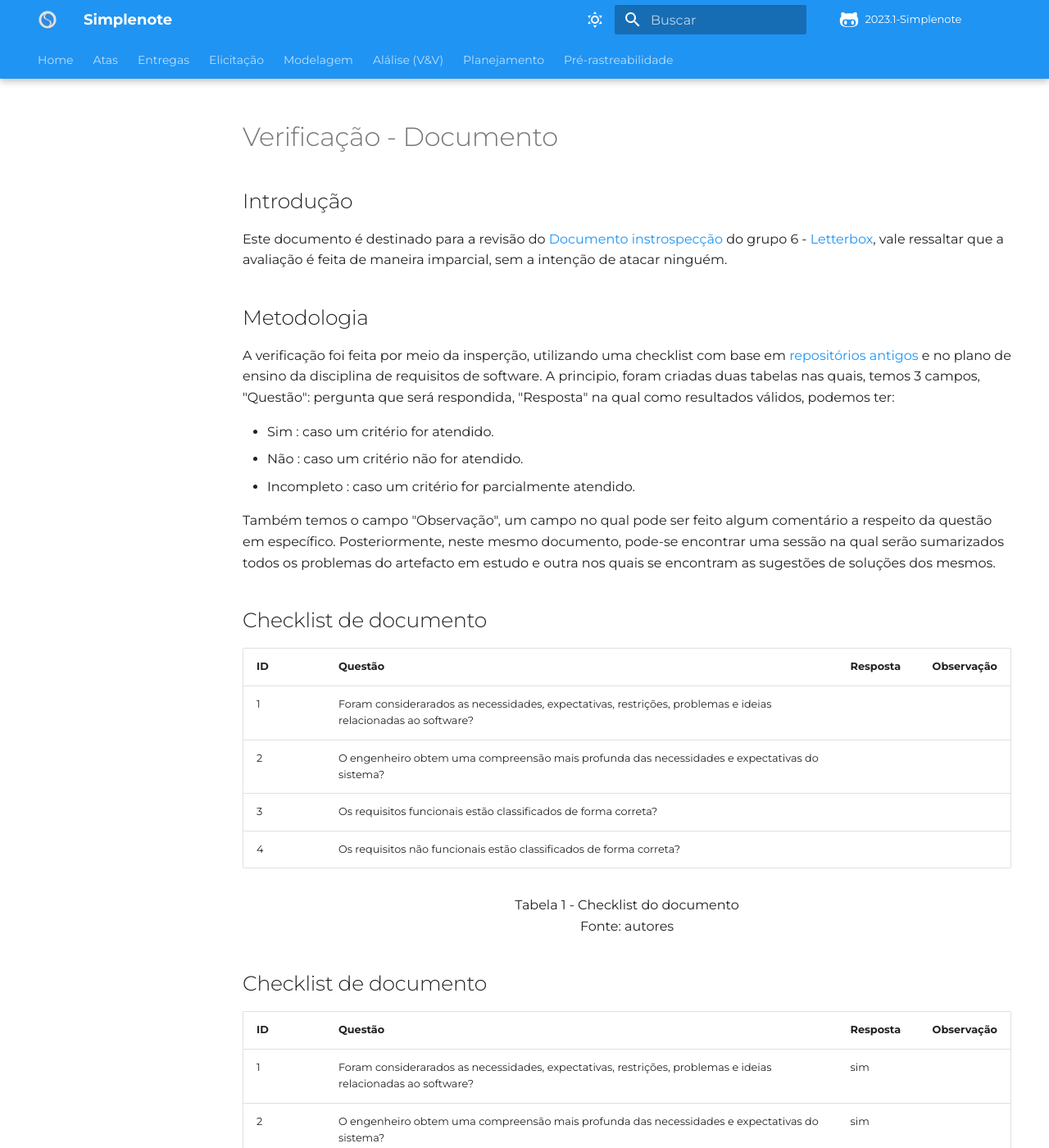
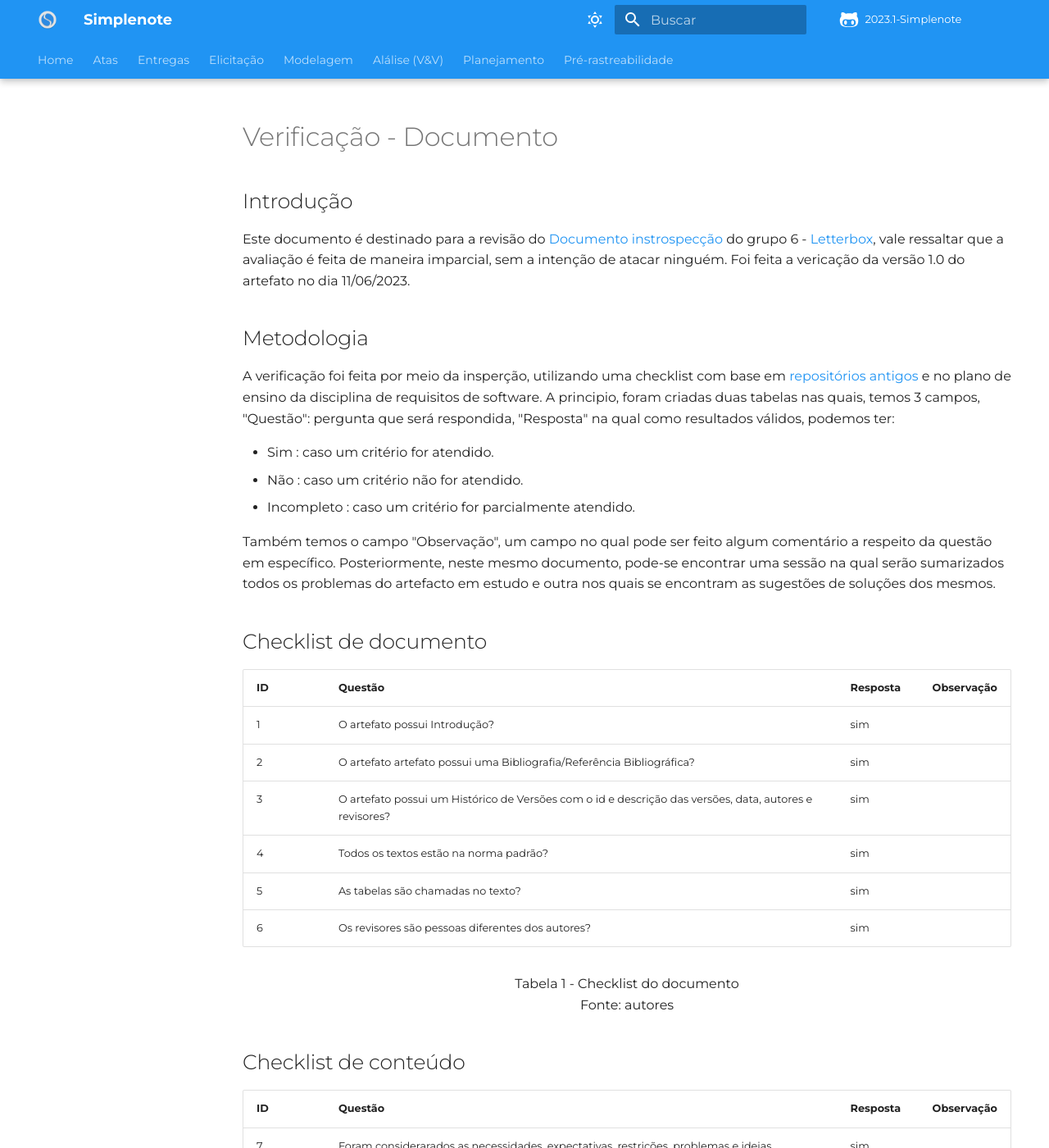
Before and after one commit to Requisitos-de-Software/2023.1-Simplenote, an MkDocs documentation site: the page built from docs/analise-grupo6/elicitacao/instrospecção.md, in a window 1280 px wide and 1400 px high. Shown: the whole window at 82% size. Built offline with MkDocs 1.6.1 and Material for MkDocs 9.7.7, drawn with Linux system fonts in a browser that asks for light colours; some web fonts are replaced; comment, search, counter and statistics services are not loaded; some of the changed text lies outside the part shown.

Commit message:
Update instrospecção.md

```diff
--- a/docs/analise-grupo6/elicitacao/instrospecção.md
+++ b/docs/analise-grupo6/elicitacao/instrospecção.md
@@ -1,7 +1,7 @@
 # Verificação - Documento
 
 ## Introdução
-Este documento é destinado para a revisão do [Documento instrospecção](https://requisitos-de-software.github.io/2023.1-Letterboxd/Elicita%C3%A7%C3%A3o/introspeccao/) do grupo 6 - [Letterbox](https://github.com/Requisitos-de-Software/2023.1-Letterboxd), vale ressaltar que a avaliação é feita de maneira imparcial, sem a intenção de atacar ninguém.
+Este documento é destinado para a revisão do [Documento instrospecção](https://requisitos-de-software.github.io/2023.1-Letterboxd/Elicita%C3%A7%C3%A3o/introspeccao/) do grupo 6 - [Letterbox](https://github.com/Requisitos-de-Software/2023.1-Letterboxd), vale ressaltar que a avaliação é feita de maneira imparcial, sem a intenção de atacar ninguém. Foi feita a vericação da versão 1.0 do artefato no dia 11/06/2023.
 
 ## Metodologia
 
@@ -15,30 +15,26 @@ Também temos o campo "Observação", um campo no qual pode ser feito algum come
 
 ## Checklist de documento
 |ID|Questão|Resposta|Observação|
-|-|-------|--------|----------|
-|1| Foram considerarados as necessidades, expectativas, restrições, problemas e ideias relacionadas ao software?     |     |          |
-|2| O engenheiro obtem uma compreensão mais profunda das necessidades e expectativas do sistema?                     |     |          |
-|3| Os requisitos funcionais estão classificados de forma correta?                                                   |     |          |
-|4| Os requisitos não funcionais estão classificados de forma correta?                                               |     |          |
-
+|--|-------|--------|----------|
+|1|O artefato possui Introdução?                                                                                |    sim    |          |
+|2|O artefato artefato possui uma Bibliografia/Referência Bibliográfica?                                        |    sim    |          |
+|3|O artefato possui um Histórico de Versões com o id e descrição das versões, data, autores e revisores?       |    sim    |          |
+|4|Todos os textos estão na norma padrão?                                                                       |    sim    |          |
+|5|As tabelas são chamadas no texto?                                                                            |    sim    |          |
+|6|Os revisores são pessoas diferentes dos autores?                                                             |    sim    |          |
 
 <p align="center"> Tabela 1 - Checklist do documento <br> Fonte: autores </p>
 
-## Checklist de documento
+## Checklist de conteúdo
 |ID|Questão|Resposta|Observação|
 |-|-------|--------|----------|
-|1| Foram considerarados as necessidades, expectativas, restrições, problemas e ideias relacionadas ao software?     |  sim   |          |
-|2| O engenheiro obtem uma compreensão mais profunda das necessidades e expectativas do sistema?                     |  sim   |          |
-|3| Os requisitos funcionais estão classificados de forma correta?                                                   |  sim   |          |
-|4| Os requisitos não funcionais estão classificados de forma correta?                                               |  sim   |          |
+|7| Foram considerarados as necessidades, expectativas, restrições, problemas e ideias relacionadas ao software?     |  sim   |          |
+|8| O engenheiro obtem uma compreensão mais profunda das necessidades e expectativas do sistema?                     |  sim   |          |
+|9| Os requisitos funcionais estão classificados de forma correta?                                                   |  sim   |          |
+|10| Os requisitos não funcionais estão classificados de forma correta?                                              |  sim   |          |
 
 <p align="center"> Tabela 2: Checklist preechido <br> Fonte: autores </p>
 
-## Observações e Problemas encontrados
-
-### ID1
-
-## Sugestões
 
 ## Bibliografia
 > [1] SERRANO, Maurício; SERRANO, Milene; Requisitos - Aula 07. Disponível em: [Aprender3](https://aprender3.unb.br/pluginfile.php/2523073/mod_resource/content/2/Requisitos%20-%20Aula%2007.pdf). Acesso em: 09 de junho de 2023.
@@ -50,3 +46,4 @@ Também temos o campo "Observação", um campo no qual pode ser feito algum come
 | ------ | ------------- | ---------------------------------- | ------------- | ------------------ |
 | `1.0`  | 01/06/2023    | Criação do documento.              |  Beatriz      | Leonardo |
 | `1.1`  | 09/06/2023    | Alteração no template do arquivo   |  Beatriz      | Leonardo |
+| `1.2`  | 11/06/2023    | Alteração na tabela documento      |  Beatriz      | Leonardo |
```
